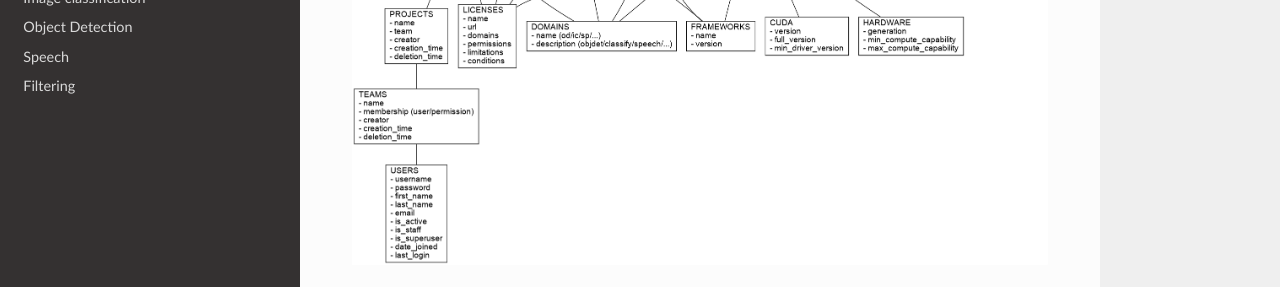
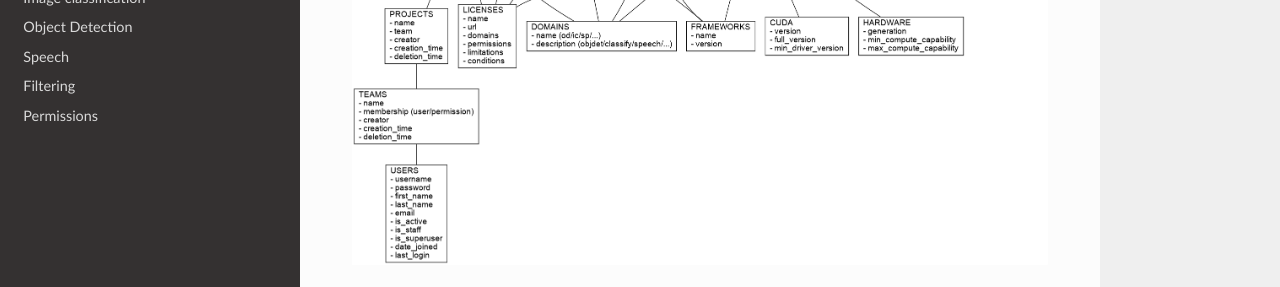
Before and after one commit to waikato-ufdl/ufdl-api, an MkDocs documentation site: the page built from docs/index.md, in a window 1280 px wide and 1147 px high. Shown: the part 730-1017 px from the top of the window. Built offline with MkDocs 1.6.1, drawn with Linux system fonts in a browser that asks for light colours; nearby versions of some CDN libraries.

Commit message:
Added permissions to the nav tree.

```diff
--- a/mkdocs.yml
+++ b/mkdocs.yml
@@ -27,3 +27,4 @@ nav:
     - 'Object Detection': object_detection.md
     - 'Speech': speech.md
   - 'Filtering': filtering.md
+  - 'Permissions': permissions.md
```
